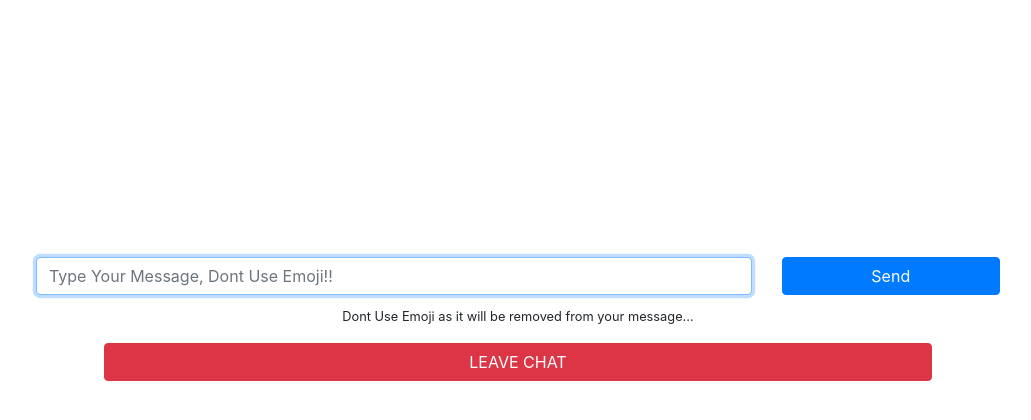
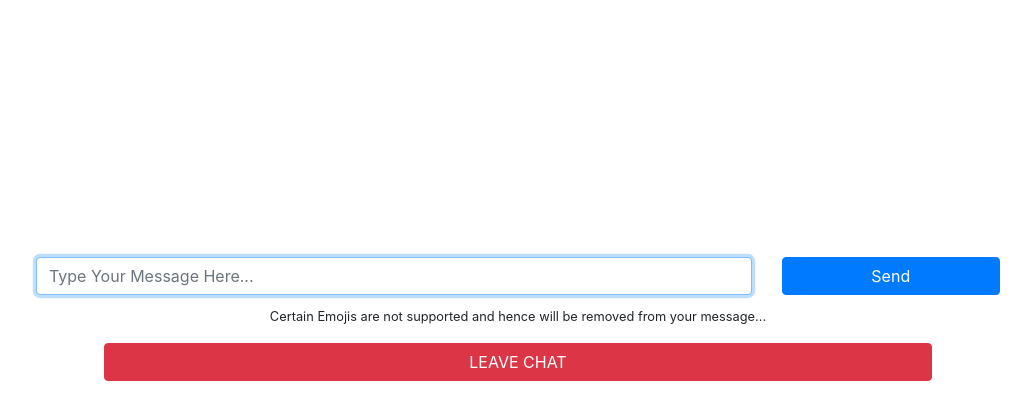
Before and after one commit to Rasesh2005/Chat-Room-Web-App, a Flask app: template templates/chatPage.html in a window 1280 px wide. Shown: the part 235-655 px from the top of the page, without its empty margins (122-1153 px from the left). Run offline with Flask 2, Linux system fonts and the light colour scheme; the template is opened without the code that fills it, so the values that code supplies are empty; some libraries are stand-ins or nearby versions.

Commit message:
Added Tips for User

```diff
--- a/templates/chatPage.html
+++ b/templates/chatPage.html
@@ -30,13 +30,13 @@ Chat Page
     </div>
     <form id="Msg" class="form-inline mb-2">
       <div class="form-group col-9">
-          <input type="text" id= msg required style="width: 100%;"class="form-control" autofocus id="msg" name="msg"placeholder="Type Your Message, Dont Use Emoji!!">
+          <input type="text" id= msg required style="width: 100%;"class="form-control" autofocus id="msg" name="msg"placeholder="Type Your Message Here...">
       </div>
       <div class="form-group col-3">
           <button type="button" id="submitButton" style="width: 100%;" class="btn btn-primary">Send</button>
       </div>
     </form>
-    <center><small>Dont Use Emoji as it will be removed from your message...</small></center>
+    <center><small>Certain Emojis are not supported and hence will be removed from your message...</small></center>
       <center>
       <form action="/leave/{{username}}/{{key}}/" method="get"><button class="btn btn-danger col-10 mt-3">LEAVE CHAT</button>
       </form>
```
